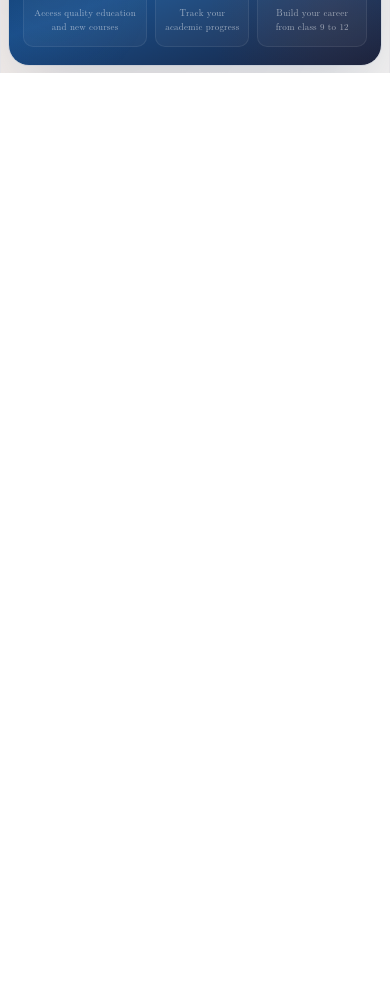
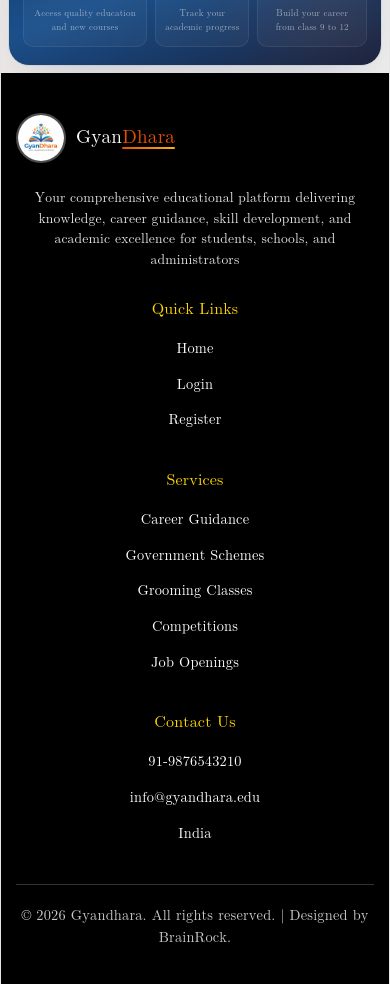
Before and after one commit to VAIBHAVTOMAR321/Gyandhara, a React (Vite) app: page /login in a window 390 px wide. Shown: the part 960-1944 px from the top of the page. Before the commit the page ends 1033 px from the top, so only its background shows below. Built offline with nearby package versions, Linux system fonts and the light colour scheme.

Commit message:
footer added

```diff
--- a/src/App.jsx
+++ b/src/App.jsx
@@ -12,6 +12,7 @@
 import 'bootstrap-icons/font/bootstrap-icons.css';
 
 import Home from './components/pages/Home';
+import Footer from './components/footer/Footer';
 import { AuthProvider, useAuth } from './components/all_login/AuthContext';
 import { LanguageProvider } from './components/all_login/LanguageContext';
 import UserDashboard from "./components/user_panel/UserDashboard";
@@ -63,6 +64,22 @@
 }
 
 
+// Footer Wrapper (Hide on specific routes)
+function FooterWrapper() {
+  const location = useLocation();
+
+  const hideOnRoutes = ['/UserDashboard', '/UserProfile', '/UserTest', '/AdminDashboard', '/SchoolDashBoard', '/DashBord', '/SendQuery', '/SchoolStudentRegistration', '/StudentIssue', '/SchoolQuiz', '/UserQuiz', '/TenthGuidance', '/TwelfthGuidance', '/OccupationDetails', '/SchoolQuizList', '/GovernmentSchemes', '/TwelfthGuidance', '/GroomingClasses', '/QuizManagement','/Competition', '/ManageGovtSchemes', '/AddGovtSchemes', '/CreateGroomingClass', '/ManageGroomingClasses','/JobOpenings', '/UserEvents'];
+
+  const shouldHide = hideOnRoutes.some(route =>
+    location.pathname.startsWith(route)
+  );
+
+  if (shouldHide) return null;
+
+  return <Footer />;
+}
+
+
 // Protected Route
 function ProtectedRoute({ children }) {
   const { isAuthenticated, isReady } = useAuth();
@@ -85,6 +102,7 @@
     <>
       {/* Navbar conditionally visible */}
       <NavBarWrapper />
+
 
       <Routes>
         <Route path="/" element={<Home />} />
@@ -306,6 +324,9 @@
           }
         /> */}
       </Routes>
+
+      {/* Footer conditionally visible */}
+      <FooterWrapper />
     </>
   );
 }
--- /dev/null
+++ b/src/assets/css/footer.css
@@ -0,0 +1,185 @@
+.footer {
+background-color: #000;
+  color: white;
+  padding: 40px 0 20px;
+  margin-top: auto;
+}
+
+.footer-container {
+  max-width: 1200px;
+  margin: 0 auto;
+  padding: 0 20px;
+}
+
+.footer-main {
+  display: grid;
+  grid-template-columns: 2fr 1fr 1fr 1fr;
+  gap: 40px;
+  margin-bottom: 30px;
+}
+
+.footer-brand-section {
+  display: flex;
+  flex-direction: column;
+}
+
+.footer-logo-section {
+  display: flex;
+  align-items: center;
+  margin-bottom: 15px;
+}
+
+.footer-logo {
+  width: 60px;
+  height: 60px;
+  border-radius: 50%;
+  object-fit: cover;
+  margin-right: 15px;
+  border: 2px solid rgba(255, 255, 255, 0.3);
+}
+
+.footer-brand-text {
+  font-size: 1.5rem;
+  font-weight: 600;
+}
+
+.brand-highlight {
+  color: #ffd700;
+}
+
+.footer-description {
+  font-size: 0.9rem;
+  color: rgba(255, 255, 255, 0.9);
+  line-height: 1.5;
+  margin-top: 10px;
+}
+
+.footer-section-title {
+  font-size: 1.1rem;
+  font-weight: 600;
+  margin-bottom: 15px;
+  color: #ffd700;
+}
+
+.footer-links-section,
+.footer-services-section,
+.footer-contact-section {
+  display: flex;
+  flex-direction: column;
+}
+
+.footer-links {
+  list-style: none;
+  padding: 0;
+  margin: 0;
+}
+
+.footer-links li {
+  margin-bottom: 8px;
+}
+
+.footer-link {
+  color: white;
+  text-decoration: none;
+  font-size: 0.95rem;
+  transition: color 0.3s ease;
+  display: inline-block;
+  padding: 4px 0;
+}
+
+.footer-link:hover {
+  color: #ffd700;
+}
+
+.footer-link-text {
+  color: white;
+  font-size: 0.95rem;
+  display: inline-block;
+  padding: 4px 0;
+}
+
+.footer-contact-info {
+  display: flex;
+  flex-direction: column;
+  gap: 10px;
+}
+
+.contact-item {
+  display: flex;
+  align-items: center;
+  font-size: 0.9rem;
+  color: rgba(255, 255, 255, 0.9);
+}
+
+.contact-item i {
+  margin-right: 10px;
+  color: #ffd700;
+  font-size: 1rem;
+}
+
+.footer-bottom {
+  display: flex;
+  justify-content: space-between;
+  align-items: center;
+  padding-top: 20px;
+  border-top: 1px solid rgba(255, 255, 255, 0.2);
+}
+
+.footer-copyright {
+  font-size: 0.9rem;
+  color: rgba(255, 255, 255, 0.8);
+}
+
+.footer-social {
+  display: flex;
+  gap: 15px;
+}
+
+/* Responsive Design */
+@media (max-width: 768px) {
+  .footer-container {
+    padding: 0 15px;
+  }
+
+  .footer-main {
+    grid-template-columns: 1fr;
+    gap: 30px;
+  }
+
+  .footer-logo {
+    width: 50px;
+    height: 50px;
+    margin-right: 10px;
+  }
+
+  .footer-brand-text {
+    font-size: 1.2rem;
+  }
+
+  .footer-description {
+    font-size: 0.85rem;
+  }
+
+  .footer-section-title {
+    font-size: 1rem;
+  }
+
+  .footer-links li {
+    margin-bottom: 6px;
+  }
+
+  .footer-link,
+  .footer-link-text {
+    font-size: 0.9rem;
+  }
+
+  .contact-item {
+    font-size: 0.85rem;
+  }
+
+  .footer-bottom {
+    flex-direction: column;
+    gap: 15px;
+    text-align: center;
+  }
+}
--- /dev/null
+++ b/src/components/footer/Footer.jsx
@@ -0,0 +1,72 @@
+import React from "react";
+import { Link } from "react-router-dom";
+import gyandharaLogo from "../../assets/images/gyandharalogo.jpeg";
+import "../../assets/css/footer.css";
+
+function Footer() {
+  return (
+    <footer className="footer">
+      <div className="footer-container">
+        <div className="footer-main">
+          {/* Logo and Brand Section */}
+          <div className="footer-brand-section">
+            <div className="footer-logo-section">
+              <img src={gyandharaLogo} alt="Gyandhara Logo" className="footer-logo" />
+              <span className="footer-brand-text">
+                Gyan<span className="brand-highlight">Dhara</span>
+              </span>
+            </div>
+            <p className="footer-description">
+              Your comprehensive educational platform delivering knowledge, career guidance, skill development, and academic excellence for students, schools, and administrators
+            </p>
+          </div>
+
+          {/* Quick Links */}
+          <div className="footer-links-section">
+            <h4 className="footer-section-title">Quick Links</h4>
+            <ul className="footer-links">
+              <li><Link to="/" className="footer-link">Home</Link></li>
+              <li><Link to="/login" className="footer-link">Login</Link></li>
+              <li><Link to="/StudentRegistration" className="footer-link">Register</Link></li>
+            </ul>
+          </div>
+
+          {/* Services */}
+          <div className="footer-services-section">
+            <h4 className="footer-section-title">Services</h4>
+            <ul className="footer-links">
+              <li><span className="footer-link-text">Career Guidance</span></li>
+              <li><span className="footer-link-text">Government Schemes</span></li>
+              <li><span className="footer-link-text">Grooming Classes</span></li>
+              <li><span className="footer-link-text">Competitions</span></li>
+              <li><span className="footer-link-text">Job Openings</span></li>
+            </ul>
+          </div>
+
+          {/* Contact Info */}
+           <div className="footer-services-section">
+            <h4 className="footer-section-title">Contact Us</h4>
+            <ul className="footer-links">
+              <li><span className="footer-link-text">91-9876543210</span></li>
+              <li><span className="footer-link-text">info@gyandhara.edu</span></li>
+              <li><span className="footer-link-text">India</span></li>
+            </ul>
+          </div>
+
+        </div>
+
+        {/* Footer Bottom */}
+        <div className="footer-bottom">
+          <div className="footer-copyright">
+            © 2026 Gyandhara. All rights reserved. | Designed by BrainRock.
+          </div>
+          <div className="footer-social">
+            {/* Add social media icons if needed */}
+          </div>
+        </div>
+      </div>
+    </footer>
+  );
+}
+
+export default Footer;
```
Lines whose indentation alone changed are shown as unchanged.
